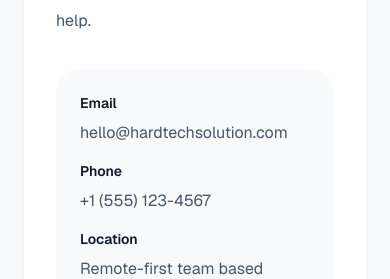
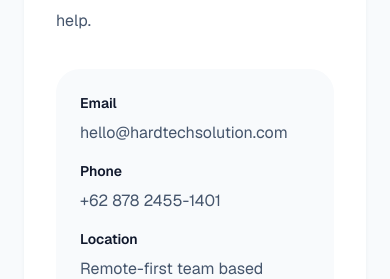
Before and after one commit to harrynurbudyana/hardtech-web, a Next.js app: page / in a window 390 px wide. Shown: the part 8040-8319 px from the top of the page. Built offline with nearby package versions, Linux system fonts and the light colour scheme.

Commit message:
add phone number

```diff
--- a/app/page.tsx
+++ b/app/page.tsx
@@ -368,7 +368,7 @@ export default function Home() {
               </div>
               <div>
                 <p className="text-sm font-semibold text-slate-900">Phone</p>
-                <p className="mt-2 text-slate-600">+1 (555) 123-4567</p>
+                <p className="mt-2 text-slate-600">+62 878 2455-1401</p>
               </div>
               <div>
                 <p className="text-sm font-semibold text-slate-900">Location</p>
```
